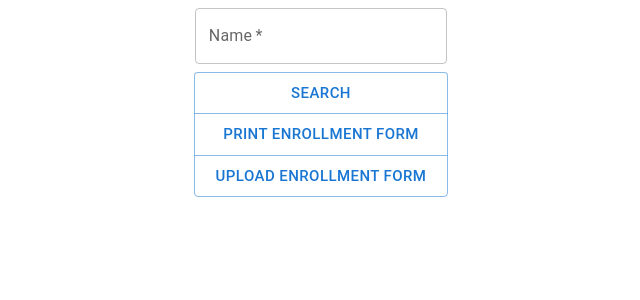
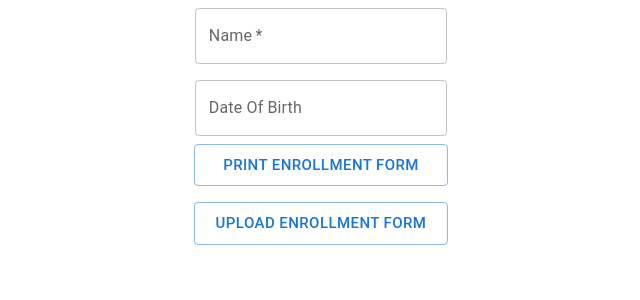
Before and after one commit to ashishbinu/docr-ui, a React (Vite) app: page /receptionist in a window 1280 px wide. Shown: the top 300 px of the page, without its empty margins (319-959 px from the left). Built offline with nearby package versions, Linux system fonts and the light colour scheme.

Commit message:
add receptionist screen and updated routes

```diff
--- a/package.json
+++ b/package.json
@@ -15,6 +15,7 @@
     "@mui/styles": "^5.6.1",
     "@mui/x-date-pickers": "^5.0.0-alpha.0",
     "react": "^17.0.2",
+    "date-fns": "2.28.0",
     "react-dom": "^17.0.2",
     "react-html5-camera-photo": "^1.5.5",
     "react-router-dom": "^6.3.0"
--- a/src/App.jsx
+++ b/src/App.jsx
@@ -16,9 +16,10 @@ function App() {
         <Routes>
           <Route path="/" element={<UserSelectionScreen />} />
           <Route path="/patient" element={<div />} />
-          <Route path="/camera" element={<CameraScreen/>} />
           <Route path="/doctor" element={<PatientHistoryScreen/>} />
+          <Route path="/doctor/uploadPrescription" element={<CameraScreen/>} />
           <Route path="/receptionist" element={<ReceptionistScreen/>} />
+          <Route path="/receptionist/scanEnrollmentForm" element={<CameraScreen/>} />
           <Route path="/pharmacy" element={<PharmacyViewScreen/>} />
         </Routes>
       </Router>
--- a/src/pages/ReceptionistScreen.jsx
+++ b/src/pages/ReceptionistScreen.jsx
@@ -1,31 +1,26 @@
-import React from "react";
-import { useState } from "react";
+import React, { useState, useEffect } from "react";
 
-import TextField from "@mui/material/TextField";
-import { Box } from "@mui/material";
-import { Button, ButtonGroup } from "@mui/material";
-// import { DesktopDatePicker } from "@mui/x-date-pickers/DesktopDatePicker";
-// import { LocalizationProvider } from "@mui/x-date-pickers/LocalizationProvider";
-// import { AdapterDateFns } from "@mui/x-date-pickers/AdapterDateFns";
+import { Box, Button, ButtonGroup, Snackbar, TextField } from "@mui/material";
+
+import { useNavigate } from "react-router-dom";
 
 import Stack from "@mui/material/Stack";
+import { AdapterDateFns } from "@mui/x-date-pickers/AdapterDateFns";
+import { LocalizationProvider } from "@mui/x-date-pickers/LocalizationProvider";
+import { DatePicker } from "@mui/x-date-pickers/DatePicker";
 
+const getDateString = (dateObj) => {
+  const month = dateObj.getUTCMonth() + 1; //months from 1-12
+  const day = dateObj.getUTCDate();
+  const year = dateObj.getUTCFullYear();
+  return year + "-" + month + "-" + day;
+};
 function ReceptionistScreen() {
   const [nameValue, setNameValue] = useState("");
-  const [dobValue, setDobValue] = useState("");
+  const [dobValue, setDobValue] = useState(null);
+  const [isSearchSuccess, setIsSearchSuccess] = useState(false);
 
-  const buttons = [
-    <Button
-      key="Search"
-      onClick={() => {
-        console.log(nameValue, dobValue);
-      }}
-    >
-      Search
-    </Button>,
-    <Button key="p_form">Print Enrollment Form</Button>,
-    <Button key="u_form">Upload Enrollment Form</Button>,
-  ];
+  let navigate = useNavigate();
 
   return (
     <Box
@@ -45,26 +40,63 @@ function ReceptionistScreen() {
         />
       </div>
       <div>
-        {/*<LocalizationProvider dateAdapter={AdapterDateFns}>
-          <Stack spacing={3}>
-            <DesktopDatePicker
-              label="For desktop"
-              minDate={new Date("2017-01-01")}
-              onChange={(newValue) => {
-                setDobValue(newValue);
-              }}
-              renderInput={(params) => <TextField {...params} />}
-            />
-          </Stack>
-        </LocalizationProvider>*/}
+        <LocalizationProvider dateAdapter={AdapterDateFns}>
+          <DatePicker
+            label="Date Of Birth"
+            views={["day", "month", "year"]}
+            value={dobValue}
+            onChange={(newValue) => {
+              setDobValue(newValue);
+            }}
+            renderInput={(params) => <TextField {...params} />}
+          />
+        </LocalizationProvider>
       </div>
       <div>
         <ButtonGroup
           orientation="vertical"
           size="large"
-          aria-label="vertical outlined button group large"
+          aria-label="vertical contained button group large"
         >
-          {buttons}
+          <Stack spacing={2}>
+            {isSearchSuccess ? (
+              <Button
+                key="Search"
+                variant="contained"
+                onClick={() => {
+                  // fetch("someurl.com/patientSearch?name=Sudev&dob=2000-12-02").then((response) => response.json()).then((data) => {
+                  //   if ('error' in data) {
+                  //     setIsSearchSuccess(false)
+                  //     console.log(data.error)
+                  // //then show a snackbar that about the error
+                  //   }
+                  // })
+                  console.log(nameValue, getDateString(dobValue));
+                }}
+              >
+                Search
+              </Button>
+            ) : (
+              <>
+                <Button
+                  key="p_form"
+                  onClick={() => {
+                    print("something");
+                  }}
+                >
+                  Print Enrollment Form
+                </Button>
+                <Button
+                  key="u_form"
+                  onClick={() => {
+                    navigate("/receptionist/scanEnrollmentForm");
+                  }}
+                >
+                  Upload Enrollment Form
+                </Button>
+              </>
+            )}
+          </Stack>
         </ButtonGroup>
       </div>
     </Box>
```
Also changed, not shown: 1 other file (tests, documents, lock files or other folders).
